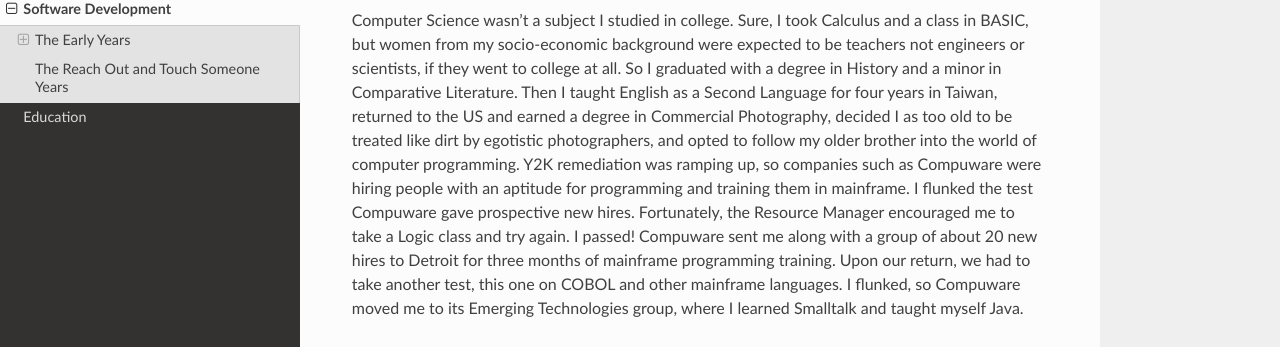
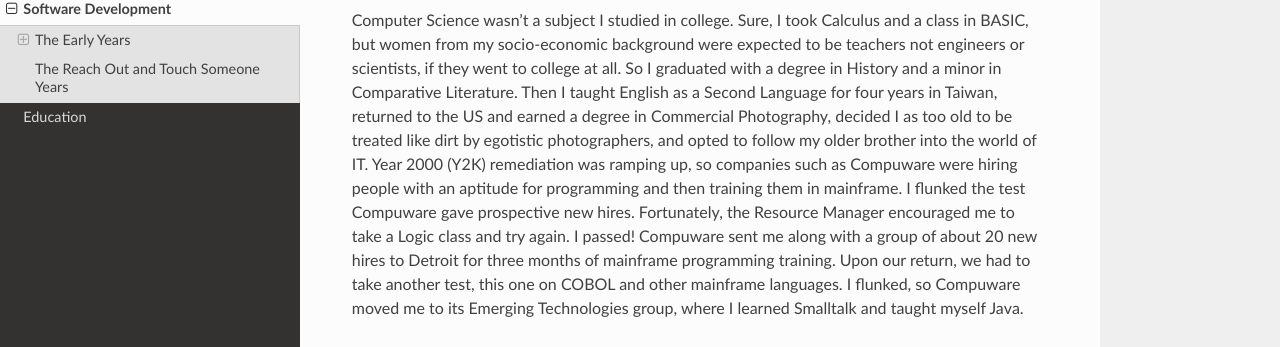
Before and after one commit to aimeeu/aimee-ukasick-resume, a Sphinx documentation site: the page built from docs/software_dev.rst, in a window 1280 px wide and 900 px high. Shown: the part 302-649 px from the top of the window. Built offline with Sphinx 7.4.7 and the Read the Docs theme 2.0.0, drawn with Linux system fonts in a browser that asks for light colours.

Commit message:
slight wording changes
Signed-off-by: Aimee Ukasick <aimeeu.opensource@gmail.com>

```diff
--- a/docs/software_dev.rst
+++ b/docs/software_dev.rst
@@ -25,7 +25,7 @@ I can remember playing text-based games on a Commodore 64 - can you?
 The Early Years
 ===============
 
-Computer Science wasn't a subject I studied in college. Sure, I took Calculus and a class in BASIC, but women from my socio-economic background were expected to be teachers not engineers or scientists, if they went to college at all. So I graduated with a degree in History and a minor in Comparative Literature. Then I taught English as a Second Language for four years in Taiwan, returned to the US and earned a degree in Commercial Photography, decided I as too old to be treated like dirt by egotistic photographers, and opted to follow my older brother into the world of computer programming. Y2K remediation was ramping up, so companies such as Compuware were hiring people with an aptitude for programming and training them in mainframe. I flunked the test Compuware gave prospective new hires. Fortunately, the Resource Manager encouraged me to take a Logic class and try again. I passed! Compuware sent me along with a group of about 20 new hires to Detroit for three months of mainframe programming training. Upon our return, we had to take another test, this one on COBOL and other mainframe languages. I flunked, so Compuware moved me to its Emerging Technologies group, where I learned Smalltalk and taught myself Java.
+Computer Science wasn't a subject I studied in college. Sure, I took Calculus and a class in BASIC, but women from my socio-economic background were expected to be teachers not engineers or scientists, if they went to college at all. So I graduated with a degree in History and a minor in Comparative Literature. Then I taught English as a Second Language for four years in Taiwan, returned to the US and earned a degree in Commercial Photography, decided I as too old to be treated like dirt by egotistic photographers, and opted to follow my older brother into the world of IT. Year 2000 (Y2K) remediation was ramping up, so companies such as Compuware were hiring people with an aptitude for programming and then training them in mainframe. I flunked the test Compuware gave prospective new hires. Fortunately, the Resource Manager encouraged me to take a Logic class and try again. I passed! Compuware sent me along with a group of about 20 new hires to Detroit for three months of mainframe programming training. Upon our return, we had to take another test, this one on COBOL and other mainframe languages. I flunked, so Compuware moved me to its Emerging Technologies group, where I learned Smalltalk and taught myself Java.
 
 Compuware
 ---------
```
